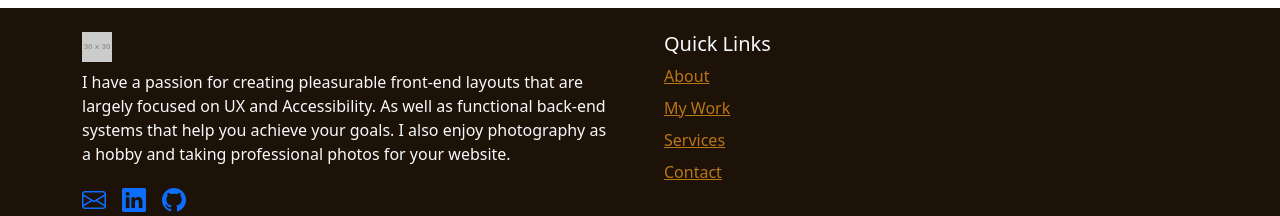
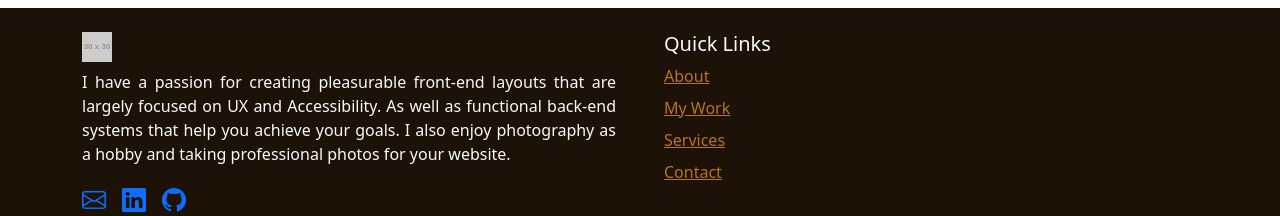
Before and after one commit to Tyler-de-Wit/portfolio-site-react, a React (Vite) app: page / in a window 1280 px wide. Shown: the part 3435-3651 px from the top of the page. Built offline with nearby package versions, Linux system fonts and the light colour scheme.

Commit message:
feat: Add the justify text styling to the footer text

```diff
--- a/src/components/FooterSection.tsx
+++ b/src/components/FooterSection.tsx
@@ -15,7 +15,7 @@ const FooterSection = () => {
               className="d-inline-block align-top mb-2"
               alt="Site Logo"
             />
-            <p className="text-light">
+            <p className="text-light text-justify">
               I have a passion for creating pleasurable front-end layouts that
               are largely focused on UX and Accessibility. As well as functional
               back-end systems that help you achieve your goals. I also enjoy
```
